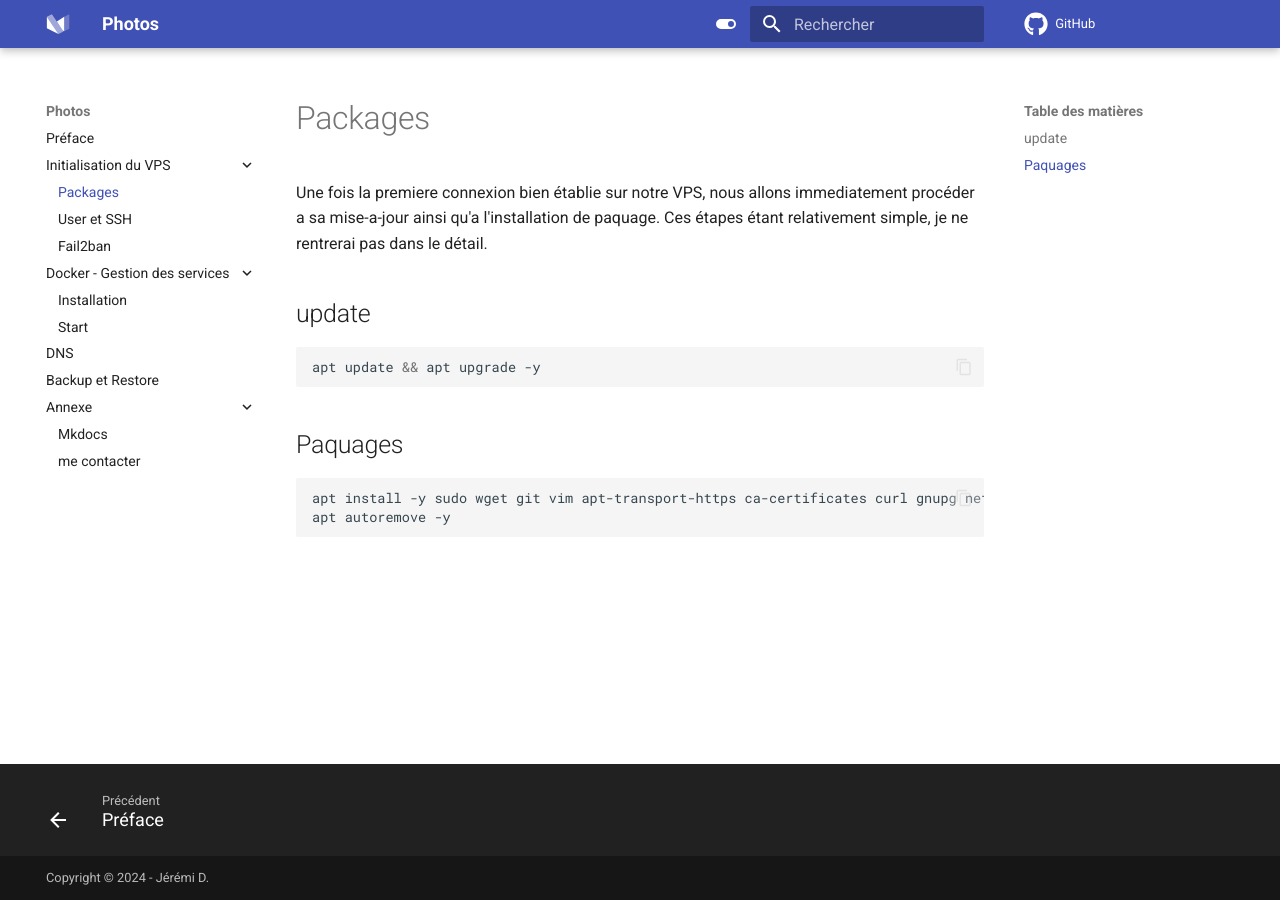
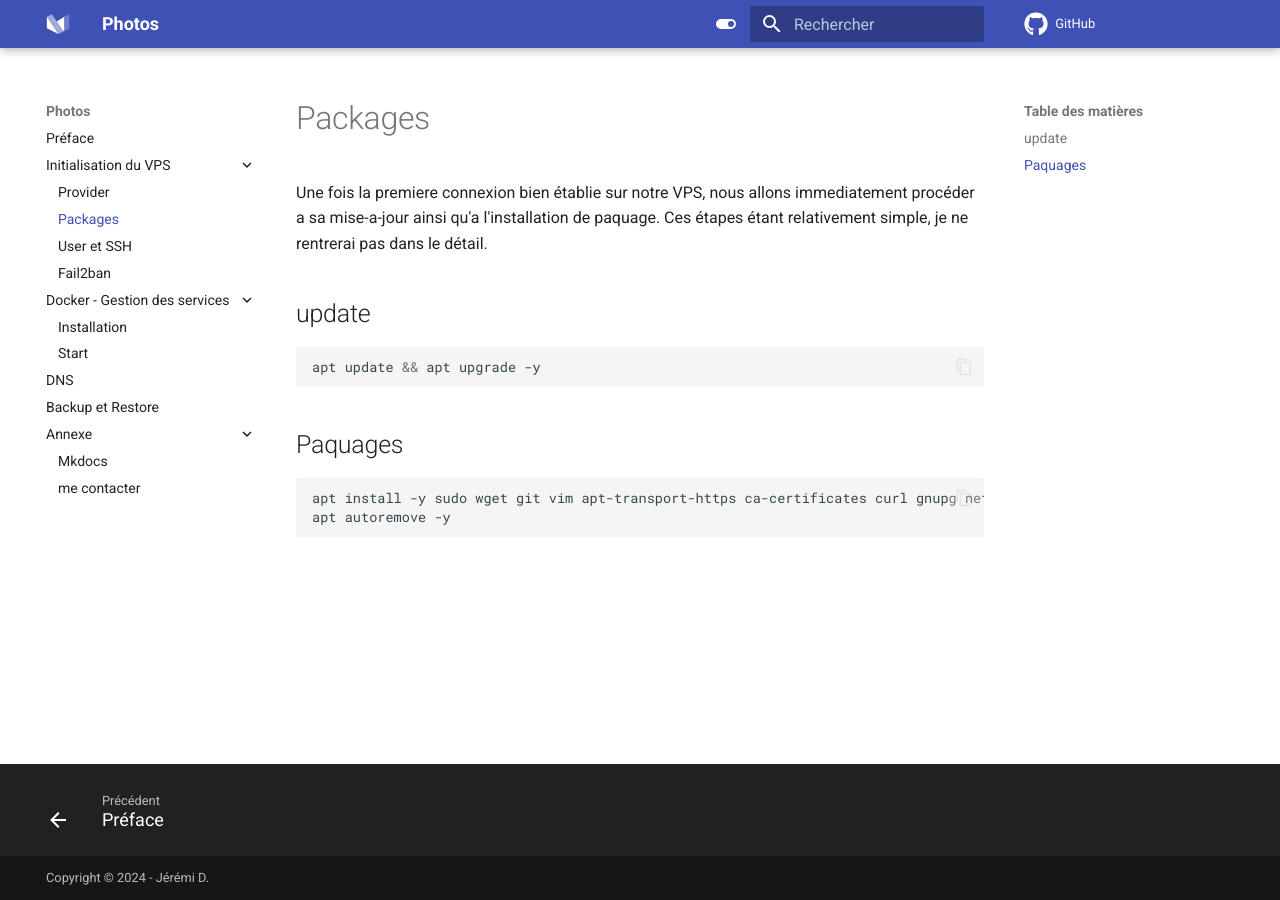
Before and after one commit to kayoo123/photos, an MkDocs documentation site: the page built from docs/init/pkg.md, in a window 1280 px wide. Built offline with MkDocs 1.6.1 and Material for MkDocs 9.7.7, drawn with Linux system fonts in a browser that asks for light colours; comment, search, counter and statistics services are not loaded.

Commit message:
Update mkdocs.yml

```diff
--- a/mkdocs.yml
+++ b/mkdocs.yml
@@ -91,6 +91,7 @@ extra:
 nav:
   - Préface: index.md
   - Initialisation du VPS:
+    - Provider: init/provider.md
     - Packages: init/pkg.md
     - User et SSH: init/ssh.md
     - Fail2ban: init/fail2ban.md
```
